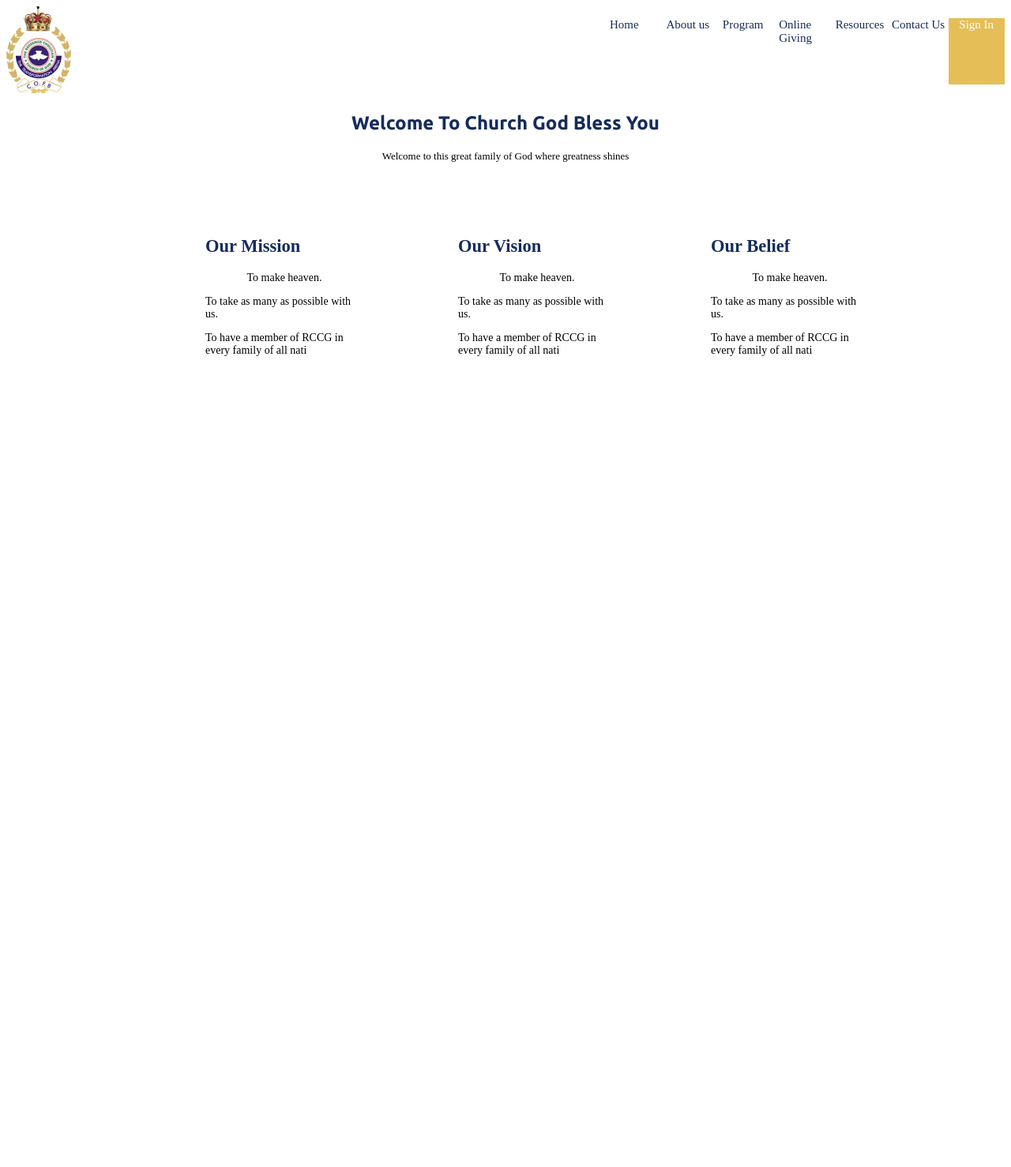
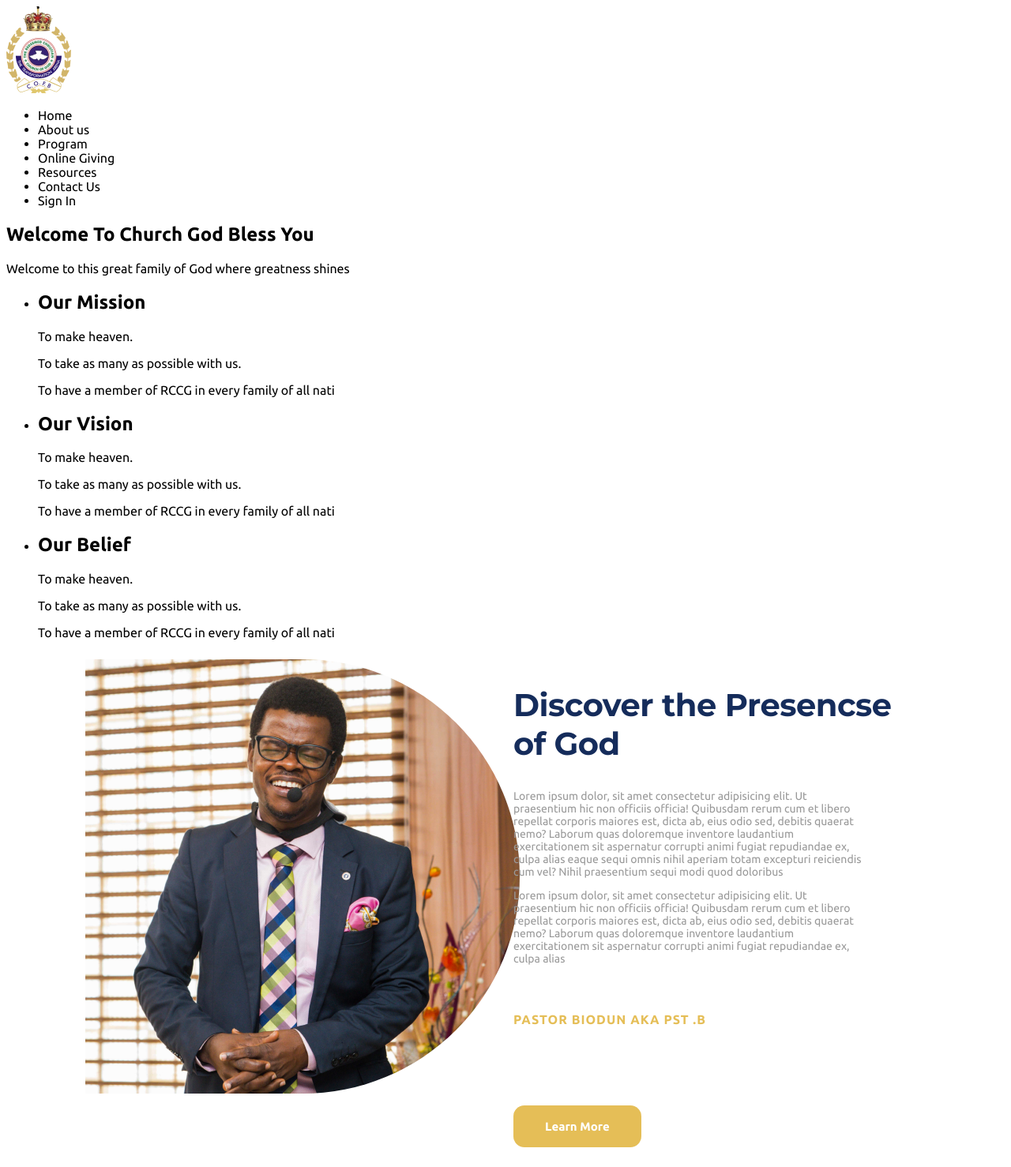
Before and after one commit to chrisfelixcode/ttawebsite, a PHP site: page / in a window 1280 px wide. Shown: the whole page at 79% size. Before the commit the page ends 451 px from the top, so only its background shows below. Run offline with PHP 8.4, Linux system fonts and the light colour scheme.

Commit message:
created new section

```diff
--- a/index.html
+++ b/index.html
@@ -1,16 +1,22 @@
 <!DOCTYPE html>
 <html>
+
 <head>
-    <link rel="preconnect" href="https://fonts.googleapis.com" />
-    <link rel="preconnect" href="https://fonts.gstatic.com" crossorigin />
+  <link rel="preconnect" href="https://fonts.googleapis.com">
+  <link rel="preconnect" href="https://fonts.gstatic.com" crossorigin>
   <link
-      href="https://fonts.googleapis.com/css2?family=Ubuntu:wght@700&display=swap"
-      rel="stylesheet"
-    />
+    href="https://fonts.googleapis.com/css2?family=Ubuntu:ital,wght@0,300;0,400;0,500;0,700;1,300;1,400;1,500;1,700&display=swap"
+    rel="stylesheet">
+  <link
+    href="https://fonts.googleapis.com/css2?family=Montserrat:ital,wght@0,700;1,600&family=Ubuntu:ital,wght@0,300;0,400;0,500;0,700;1,300;1,400;1,500;1,700&display=swap"
+    rel="stylesheet">
+
   <link rel="stylesheet" href="styles.css" />
+  <link rel="stylesheet" href="styles2.css" />
   <title>TTA Website</title>
   <meta charset="UTF-8" />
 </head>
+
 <body>
   <nav>
     <div><img src="./LOGO OF COFB1 1@2x.png" alt="" /></div>
@@ -55,6 +61,41 @@
     </ul>
   </section>
 
-    <section></section>
+  <section>
+    <div class="image-and-article">
+      <div class="item">
+
+        <div class="image-right-border-radius">
+        </div>
+      </div>
+
+      <div class="item">
+        <h2>Discover the Presencse of God</h2>
+        <p>Lorem ipsum dolor, sit amet consectetur adipisicing elit. Ut praesentium hic non officiis officia! Quibusdam
+          rerum cum et libero repellat corporis maiores est, dicta ab, eius odio sed, debitis quaerat nemo? Laborum quas
+          doloremque inventore laudantium exercitationem sit aspernatur corrupti animi fugiat repudiandae ex, culpa
+          alias
+          eaque sequi omnis nihil aperiam totam excepturi reiciendis cum vel? Nihil praesentium sequi modi quod
+          doloribus</p>
+
+        <p>Lorem ipsum dolor, sit amet consectetur adipisicing elit. Ut praesentium hic non officiis officia! Quibusdam
+          rerum cum et libero repellat corporis maiores est, dicta ab, eius odio sed, debitis quaerat nemo? Laborum quas
+          doloremque inventore laudantium exercitationem sit aspernatur corrupti animi fugiat repudiandae ex, culpa
+          alias
+        </p>
+
+        <div class="person-name">
+          <h3>PASTOR BIODUN AKA PST .B</h3>
+        </div>
+
+        <div class="learn-more">
+          <button class="primary-btn">Learn More</button>
+        </div>
+      </div>
+
+
+    </div>
+  </section>
 </body>
+
 </html>
--- a/styles.css
+++ b/styles.css
@@ -1,6 +1,11 @@
-body {
-  background-color: white;
+/*body {
+  background-color: #E5E5E5;
+  width: 100%;
 }
+
+html{
+  width: 100%;
+ }
 ul.menu-links {
   display: flex;
   list-style: none;
@@ -28,12 +33,7 @@ h1 {
   display: flex;
   color: #152c5b;
 }
-p {
-  justify-content: center;
-  display: flex;
-  color: black;
-  font-size: 13px;
-}
+
 h2 {
   display: flex;
   justify-content: last baseline;
@@ -63,4 +63,4 @@ u {
 }
 .card-list-items p {
   font-size: 14px;
-}
+} */
--- /dev/null
+++ b/styles2.css
@@ -0,0 +1,88 @@
+
+:root {
+  --primary:#E5BE57;
+  --secondary: #152C5B;
+  --light: #999999;
+}
+
+body{
+    font-family: 'Ubuntu', sans-serif;
+
+}
+
+.image-and-article{
+    display: flex;
+    flex-direction: row;
+    justify-content: space-between;
+    -webkit-flex-wrap: wrap;
+    flex-wrap: wrap;
+    gap: 20px;
+    margin: 25px 100px;
+
+}
+
+.image-right-border-radius{
+    width: 550px;
+    height: 550px;
+    border-radius: 0px 275px 275px 0px;
+    background-image: url("./AOP_3259\ 1.png");
+    background-repeat: no-repeat;
+    overflow: hidden;
+}
+
+.image-and-article  .item{
+    width: 45%;
+    flex-grow: 1;
+}
+
+.image-and-article h2{
+    font-family: 'Montserrat', sans-serif;
+    font-style: normal;
+    font-weight: bold;
+    font-size: 40px;
+    line-height: 49px;
+    letter-spacing: -0.5px;
+    color: var(--secondary);
+}
+
+.image-and-article  h3{
+    font-style: normal;
+    font-weight: bold;
+    font-size: 16px;
+    line-height: 18px;
+    letter-spacing: 1px;
+    text-transform: uppercase;
+    color: var(--primary);
+}
+
+.image-and-article p{
+    color: var(--light);
+    margin-right: 80px;
+    font-family: Ubuntu;
+    font-size: 14px;
+    font-style: normal;
+    font-weight: 400;
+    line-height: 16px;
+    letter-spacing: 0px;
+    text-align: left;
+}
+
+.image-and-article .person-name{
+    margin-top: 60px;
+
+}
+
+.image-and-article .learn-more{
+    margin-top: 100px;
+}
+
+.primary-btn{
+    background-color: var(--primary);
+    border: 0px none;
+    color: #fff;
+    padding: 18px 40px;
+    border-radius: 14px;
+    font-size: 15px;
+    font-weight: 700;
+    font-family: 'Ubuntu', sans-serif;
+}
```
Also changed, not shown: AOP_3259 1.png (added). Lines whose indentation alone changed are shown as unchanged.
